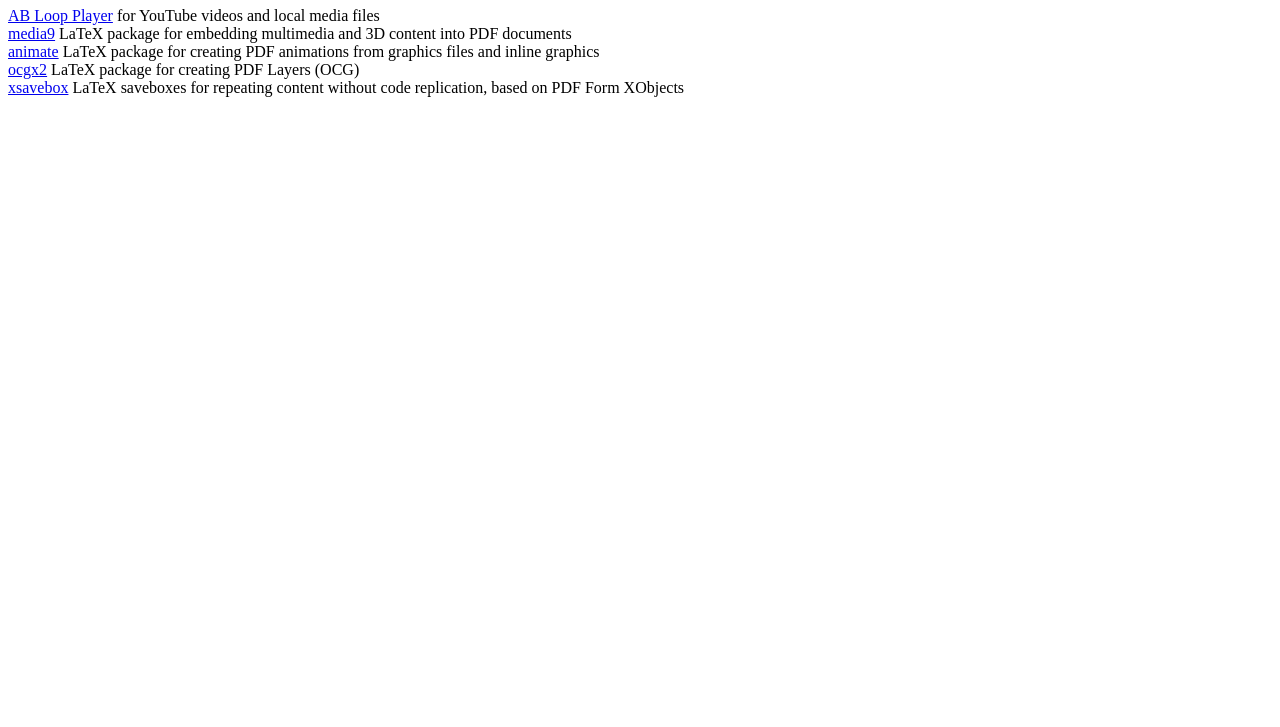
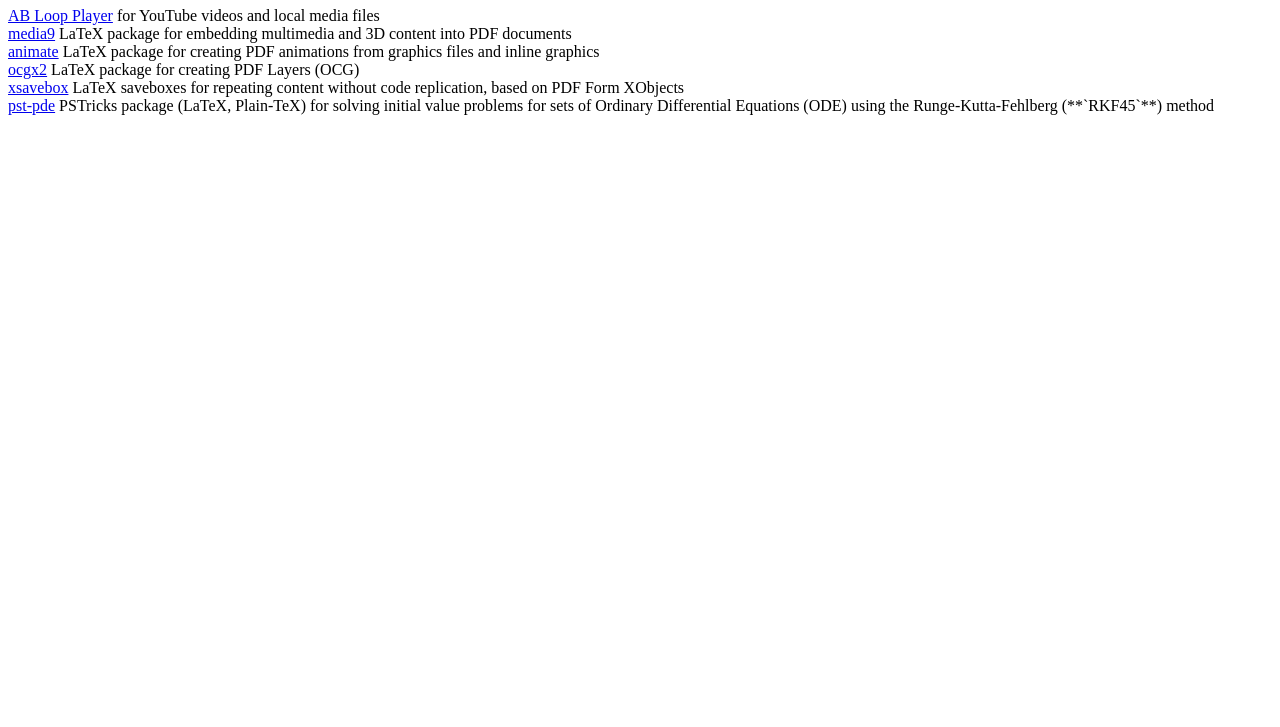
Before and after one commit to agrahn/agrahn.github.io, a plain HTML site: page index.html in a window 1280 px wide. Shown: the part 73-800 px from the top of the page. Drawn offline with Linux system fonts and the light colour scheme.

Commit message:
Update index.html

```diff
--- a/index.html
+++ b/index.html
@@ -14,5 +14,6 @@
   <a href="https://github.com/agrahn/animate">animate</a> LaTeX package for creating PDF animations from graphics files and inline graphics<br/>
   <a href="https://github.com/agrahn/ocgx2">ocgx2</a> LaTeX package for creating PDF Layers (OCG)<br/>
   <a href="https://github.com/agrahn/xsavebox">xsavebox</a> LaTeX saveboxes for repeating content without code replication, based on PDF Form XObjects<br/>
+  <a href="https://github.com/agrahn/pst-ode">pst-pde</a> PSTricks package (LaTeX, Plain-TeX) for solving initial value problems for sets of Ordinary Differential Equations (ODE) using the Runge-Kutta-Fehlberg (**`RKF45`**) method<br/>
 </body>
 </html>
```
